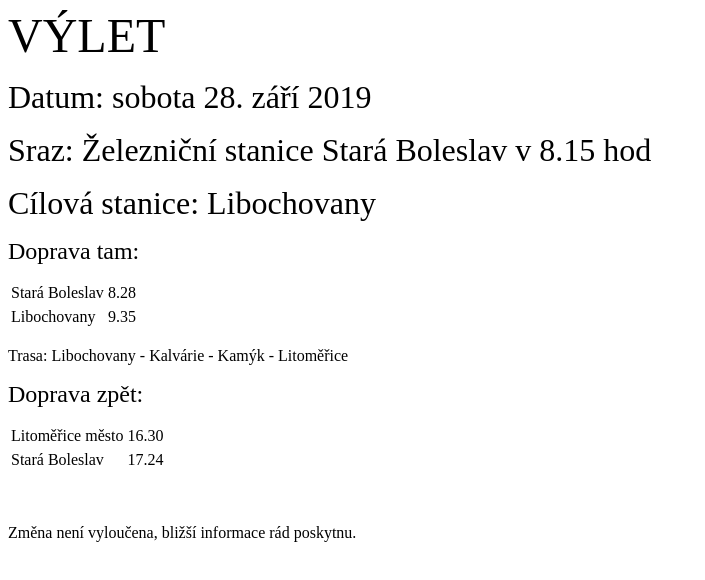
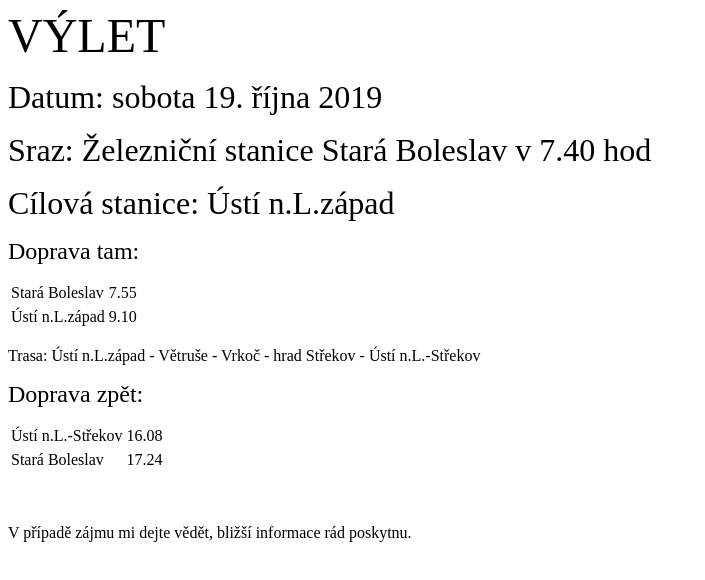
Before and after one commit to Greenscreener/duhajsky.gbl.cz, a plain HTML site: page duhajsk/tkrouzek/infvylet.htm in a window 1280 px wide. Shown: the whole page, without its empty margins (0-705 px from the left). Drawn offline with Linux system fonts and the light colour scheme.

Commit message:
Added stuff from email.

```diff
--- a/duhajsk/tkrouzek/infvylet.htm
+++ b/duhajsk/tkrouzek/infvylet.htm
@@ -5,31 +5,31 @@
 <META content="MSHTML 6.00.6000.16809" name=GENERATOR></HEAD>
 <BODY bgColor=#ffffff>
 <P><FONT face="Times New Roman CE" color=#000000 size=7>VÝLET&nbsp;</FONT></P>
-<P><FONT face="Times New Roman CE" color=#000000 size=6>Datum: sobota 28. září 2019</FONT></P>
+<P><FONT face="Times New Roman CE" color=#000000 size=6>Datum: sobota 19. října 2019</FONT></P>
 <P><FONT face="Times New Roman CE" color=#000000 size=6>Sraz: Železniční stanice
-Stará Boleslav v 8.15 hod</FONT></P>
-<P><FONT face="Times New Roman CE" color=#000000 size=6>Cílová stanice: Libochovany</FONT></P>
+Stará Boleslav v 7.40 hod</FONT></P>
+<P><FONT face="Times New Roman CE" color=#000000 size=6>Cílová stanice: Ústí n.L.západ</FONT></P>
 <P><FONT face="Times New Roman CE" color=#000000 size=5>Doprava tam:</FONT></P>
 <TABLE border=0>
   <TBODY>
   <TR>
     <TD>Stará Boleslav</TD>
-    <TD>8.28</TD></TR>
+    <TD>7.55</TD></TR>
   <TR>
 
   <TR>
-    <TD>Libochovany</TD>
-    <TD>9.35</TD></TR>
+    <TD>Ústí n.L.západ</TD>
+    <TD>9.10</TD></TR>
 <TR>
 
 </TBODY></TABLE>
-<P><FONT color=#000000>Trasa: Libochovany - Kalvárie - Kamýk - Litoměřice</FONT></P>
+<P><FONT color=#000000>Trasa: Ústí n.L.západ - Větruše - Vrkoč - hrad Střekov - Ústí n.L.-Střekov</FONT></P>
 <P><FONT color=#000000 size=5>Doprava zpět:</FONT></P>
 <TABLE border=0>
   <TBODY>
   <TR>
-    <TD>Litoměřice město</TD>
-    <TD>16.30</TD></TR>
+    <TD>Ústí n.L.-Střekov</TD>
+    <TD>16.08</TD></TR>
   <TR>
 
   <TR>
@@ -39,5 +39,5 @@ Stará Boleslav v 8.15 hod</FONT></P>
 
 </TBODY></TABLE>
 <P>&nbsp;</P>
-<P><FONT color=#000000>Změna není vyloučena, bližší informace rád
+<P><FONT color=#000000>V případě zájmu mi dejte vědět, bližší informace rád
 poskytnu.</FONT></P></BODY></HTML>
```
Also changed, not shown: duhajsk/novinky.htm (+1 -0 lines), index.html (+1 -1 lines).
